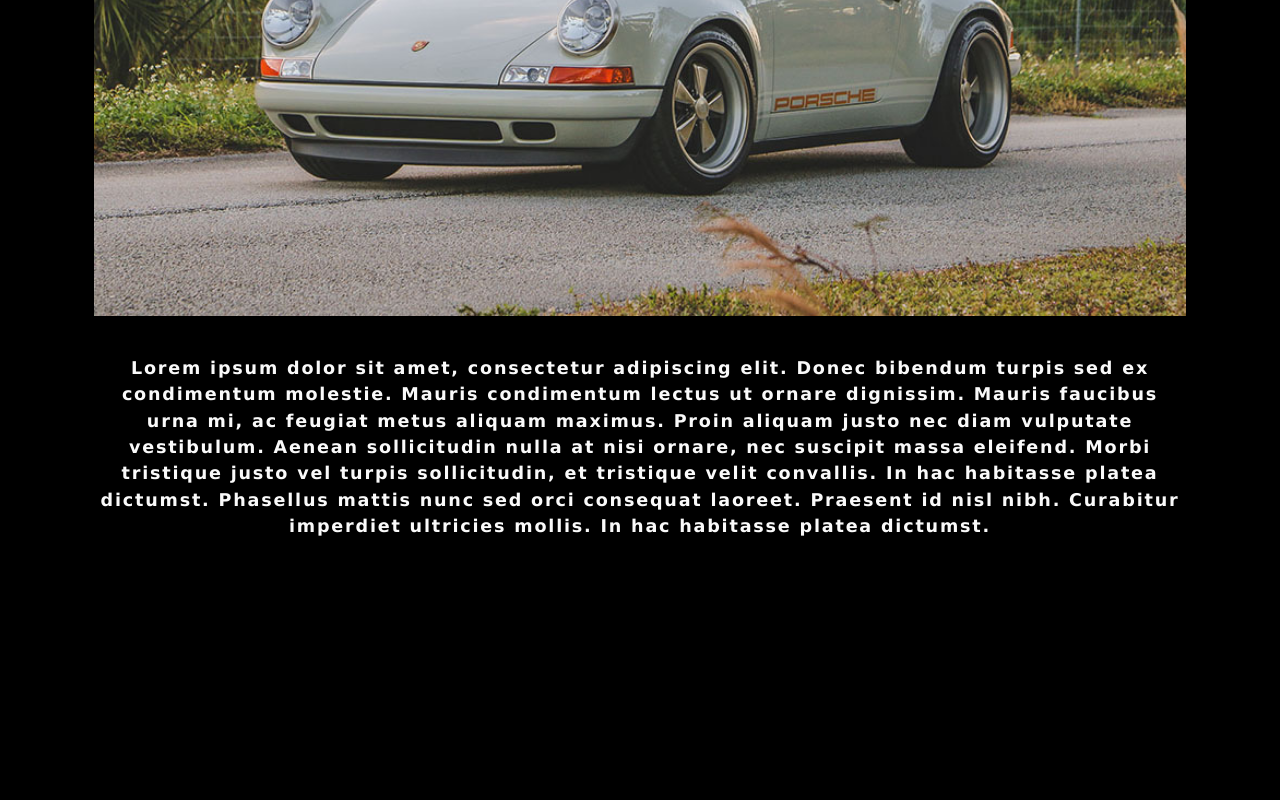
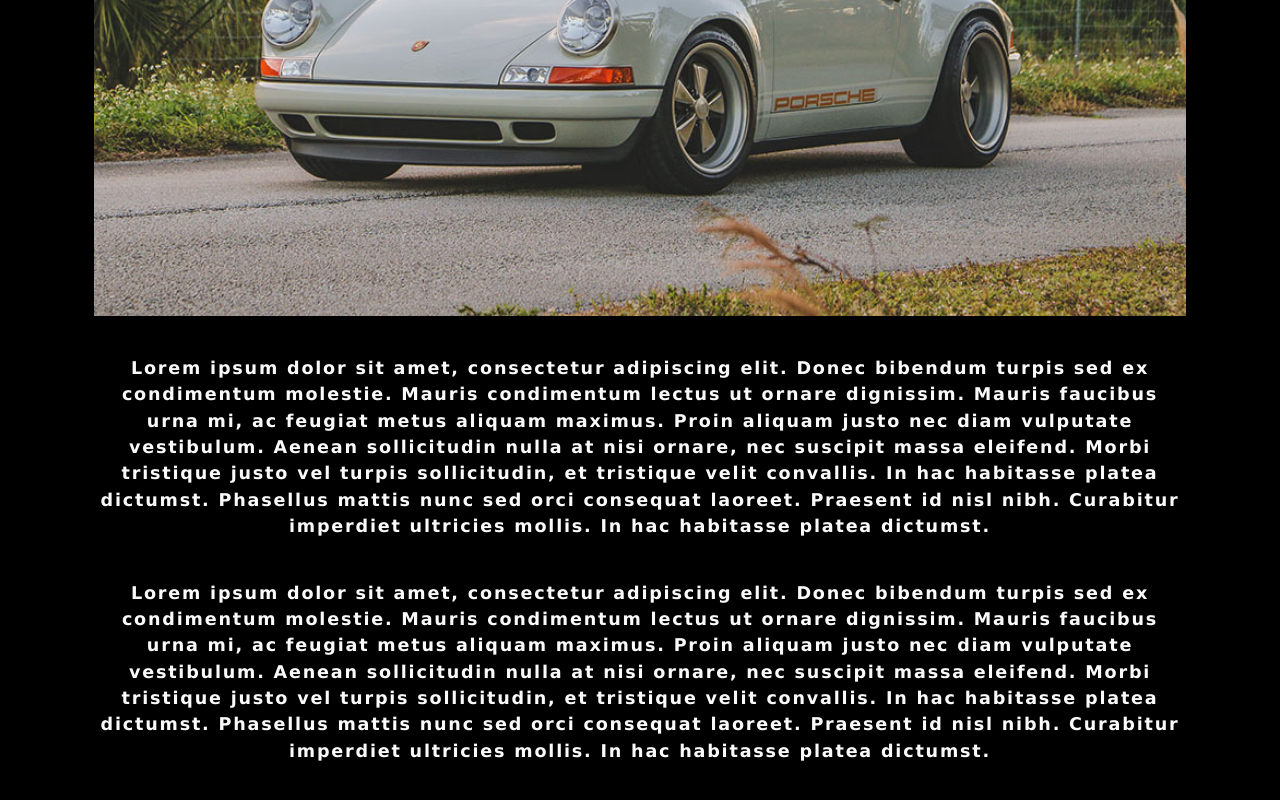
Before and after one commit to josephprospero/joseph-prospero-professional-portfolio, a React (Create React App) app: page / in a window 1280 px wide. Shown: the part 518-1318 px from the top of the page. Before the commit the page ends 1148 px from the top, so only its background shows below. Built offline with nearby package versions, Linux system fonts and the light colour scheme.

Commit message:
added portfolio

```diff
--- a/src/App.js
+++ b/src/App.js
@@ -2,6 +2,7 @@
 import './App.css';
 import About from './components/About'
 import Nav from './components/Nav'
+import Portfolio from './components/Portfolio'
 
 function App() {
 
@@ -25,6 +26,7 @@
       </Nav>
       <main>
         <About></About>
+        <Portfolio></Portfolio>
       </main>
     </div>
 
--- /dev/null
+++ b/src/components/Portfolio/index.js
@@ -0,0 +1,15 @@
+import React from 'react';
+
+function Portfolio() {
+    return (
+        <section>
+            <div>
+                <p>
+                Lorem ipsum dolor sit amet, consectetur adipiscing elit. Donec bibendum turpis sed ex condimentum molestie. Mauris condimentum lectus ut ornare dignissim. Mauris faucibus urna mi, ac feugiat metus aliquam maximus. Proin aliquam justo nec diam vulputate vestibulum. Aenean sollicitudin nulla at nisi ornare, nec suscipit massa eleifend. Morbi tristique justo vel turpis sollicitudin, et tristique velit convallis. In hac habitasse platea dictumst. Phasellus mattis nunc sed orci consequat laoreet. Praesent id nisl nibh. Curabitur imperdiet ultricies mollis. In hac habitasse platea dictumst.
+                </p>
+            </div>
+        </section>
+    );
+}
+
+export default Portfolio;
```
